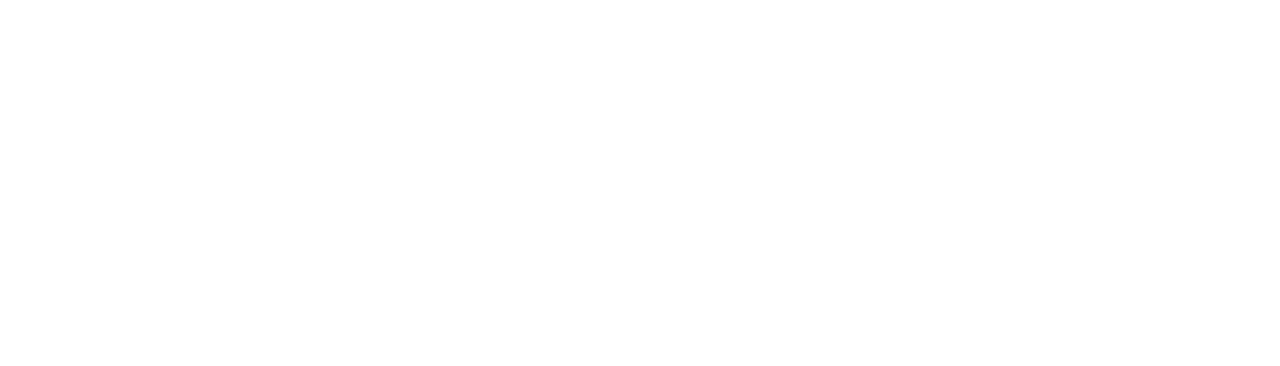
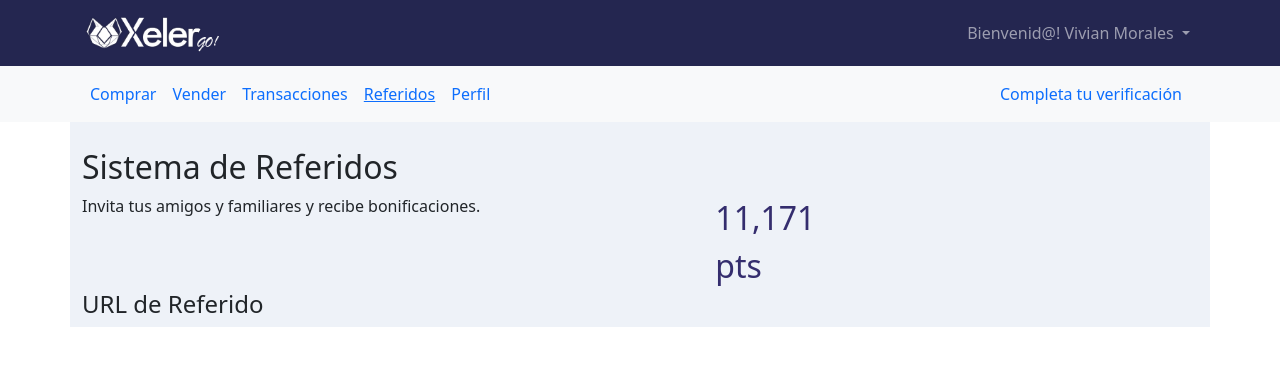
Before and after one commit to jmguerrero95/xeler_frontNew, a Vue app: page /dashboard/referidos in a window 1280 px wide. Before the commit this address had no page. Shown: the top 366 px of the page. Built offline with nearby package versions, Linux system fonts and the light colour scheme.

Commit message:
Arreglo login home

```diff
--- a/src/components/MenuDashboard.vue
+++ b/src/components/MenuDashboard.vue
@@ -16,7 +16,7 @@
                   <a class="nav-link" href="#">Transacciones</a>
                 </li>
                 <li class="nav-item">
-                  <a class="nav-link" href="#">Referidos</a>
+                  <router-link to="/dashboard/referidos"><a class="nav-link" href="#">Referidos</a></router-link>
                 </li>
                 <li class="nav-item">
                   <a class="nav-link" href="#">Perfil</a>
--- a/src/router.js
+++ b/src/router.js
@@ -5,6 +5,7 @@ import Register from "@/views/Register.vue";
 import Reset from "@/views/Reset.vue";
 import Test from "@/components/Topbar.vue";
 import Dashboard from "@/views/Dashboard.vue";
+import Referidos from "@/views/Referidos.vue";
 import DashboardAdmin from "@/views/DashboardAdmin.vue"
 import App from './App.vue'
     import { createRouter, createWebHistory } from "vue-router"
@@ -34,6 +35,10 @@ import App from './App.vue'
             component : Dashboard
         },
         {
+            path: "/dashboard/referidos",
+            component : Referidos
+        },
+        {
             path: "/admin/dashboard",
             component : DashboardAdmin
         }
--- a/src/views/Home.vue
+++ b/src/views/Home.vue
@@ -12,7 +12,38 @@
 
             <!-- Navbar -->
             <div class="navbar navbar-expand-lg is-transparent fixed-top" id="mainnav">
-                <nav class="container header-menu">
+
+
+                <nav class="navbar navbar-expand-lg navbar-dark bg-dark">
+                  <div class="container">
+                    <a class="navbar-brand" href="#"> <img src="@/assets/xelergo.png"> </a>
+
+                    <button class="navbar-toggler" type="button" data-bs-toggle="collapse" data-bs-target="#navbarNavDropdown" aria-controls="navbarNavDropdown" aria-expanded="false" aria-label="Toggle navigation">
+                      <span class="navbar-toggler-icon"></span>
+                    </button>
+
+
+
+                    <!--<button class="navbar-toggler" type="button" data-bs-toggle="collapse" data-bs-target="#navbarNavDarkDropdown" aria-controls="navbarNavDarkDropdown" aria-expanded="false" aria-label="Toggle navigation">
+                      <span class="navbar-toggler-icon"></span>
+                    </button>-->
+                    <div class="collapse navbar-collapse justify-content-end" id="navbarNavDropdown">
+                      <ul class="navbar-nav">
+                        <li class="nav-item"><router-link to="/login"><a class="nav-link btn btn-sm btn-outline menu-link">Iniciar Sesión</a></router-link></li>
+                                <li class="nav-item"><router-link to="/register"><a class="nav-link btn btn-sm btn-outline menu-link" href="/register">Registro</a></router-link></li>
+                      </ul>
+                    </div>
+                  </div>
+                </nav>
+
+
+
+
+
+
+
+
+                <!--<nav class="container header-menu">
                     <a class="navbar-brand" href="./">
                         <img class="logo logo-dark" alt="logo" src="@/assets/xelergo.png">
                     </a>
@@ -27,7 +58,7 @@
                         <ul class="navbar-nav navbar-btns">
                                 <li class="nav-item"><router-link to="/login"><a class="nav-link btn btn-sm btn-outline menu-link">Iniciar Sesión</a></router-link></li>
                                 <li class="nav-item"><router-link to="/register"><a class="nav-link btn btn-sm btn-outline menu-link" href="/register">Registro</a></router-link></li>
-                                <!--<li class="nav-item">
+                                --><!--<li class="nav-item">
                                     @if(Auth::user()->role == 3)
                                         <a class="nav-link btn btn-sm btn-outline menu-link" href="/admin/dashboard">Inicio</a>
                                     @elseif(Auth::user()->role == 2)
@@ -36,9 +67,9 @@
                                         <a class="nav-link btn btn-sm btn-outline menu-link" href="/home">Inicio</a>
                                     @endif
                                 </li>-->
-                        </ul>
+                        <!--</ul>
                     </div>
-                </nav>
+                </nav>-->
             </div>
 
 
@@ -428,6 +459,9 @@ export default {
 
 <!-- Add "scoped" attribute to limit CSS to this component only -->
 <style scoped>
+    .navbar {
+        width: 100%;
+    }
     .particles-container {
     position: absolute;
     top: 0;
--- /dev/null
+++ b/src/views/Referidos.vue
@@ -0,0 +1,67 @@
+<template>
+    <div>
+    <TopBar></TopBar>
+    <MenuDashboard></MenuDashboard>
+    <div class="dashboard container">
+        <div class="row">
+            <div class="col-8">
+                <h2>Sistema de Referidos</h2>
+                <div class="row">
+                    <div class="col-10">
+                        <p>Invita tus amigos y familiares y recibe bonificaciones.</p>
+                    </div>
+                    <div class="col-2">
+                        <p class="puntaje">11,171 pts</p>
+                    </div>
+                </div>
+                <h4>URL de Referido</h4>
+
+            </div>
+            <div class="col-4">
+
+            </div>
+
+        </div>
+
+    </div>
+    </div>
+
+
+
+</template>
+<script>
+    import TopBar from "@/components/Topbar.vue";
+    import MenuDashboard from "@/components/MenuDashboard.vue";
+    import InputGenerico from "@/components/Input-generico.vue";
+    import BotonGenerico from "@/components/Boton-generico";
+  /* eslint-disable */
+export default {
+    name: 'referidos',
+    components:{
+        TopBar,
+        MenuDashboard,
+        InputGenerico,
+        BotonGenerico
+        //VueTyper,
+        //Money,
+        //Loading
+    },
+    data () {
+        return {
+          msg: 'Welcome to Your Vue.js App'
+        }
+    },
+}
+</script>
+<style scoped>
+    .dashboard{
+        background: #eef2f8;
+        padding-top: 2%;
+    }
+    .puntaje{
+        color: #342d6e;
+        font-size: 2em;
+        font-weight: 500;
+        margin: 0;
+    }
+</style>
```
Also changed, not shown: 7 other files (tests, documents, lock files or other folders).
